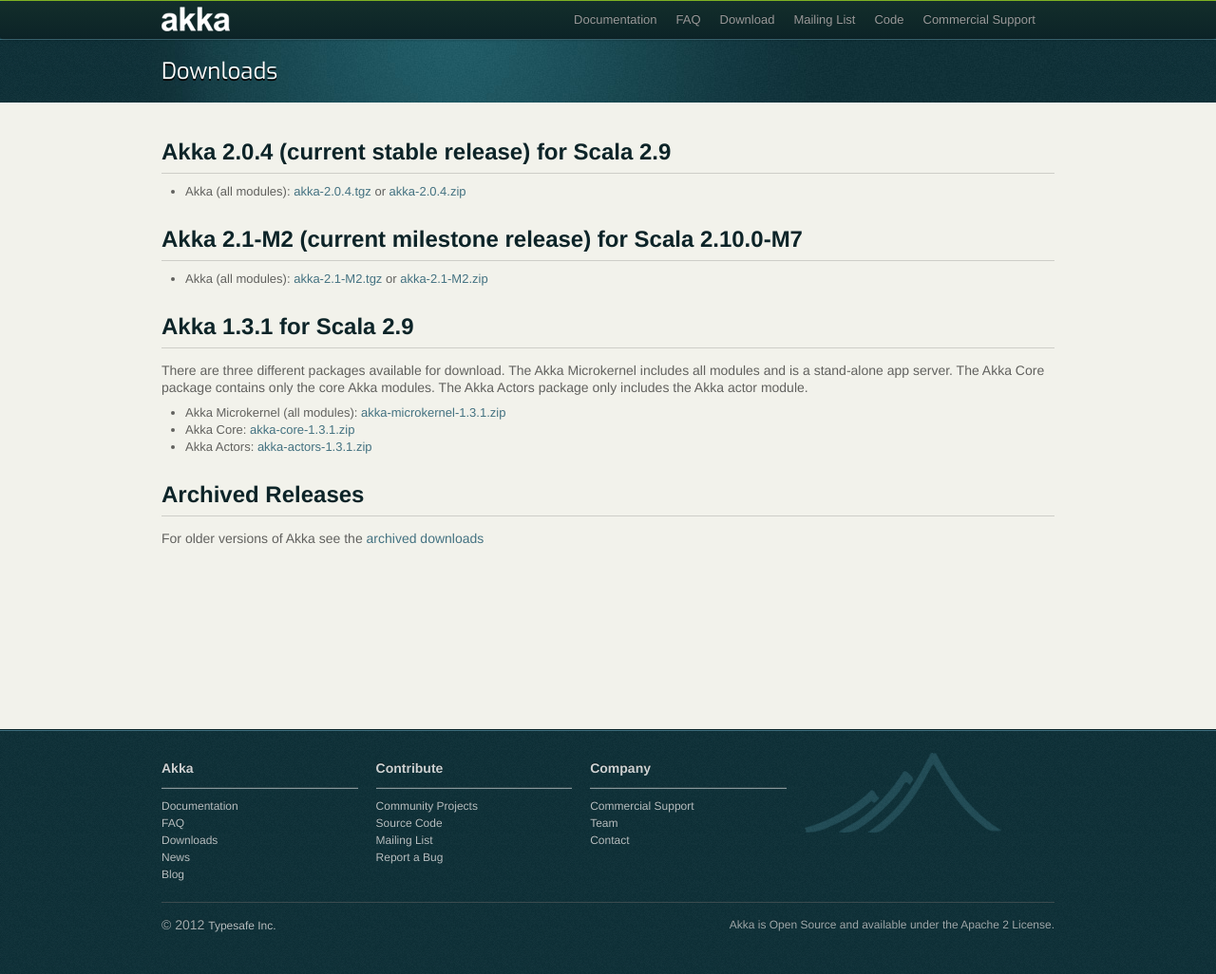
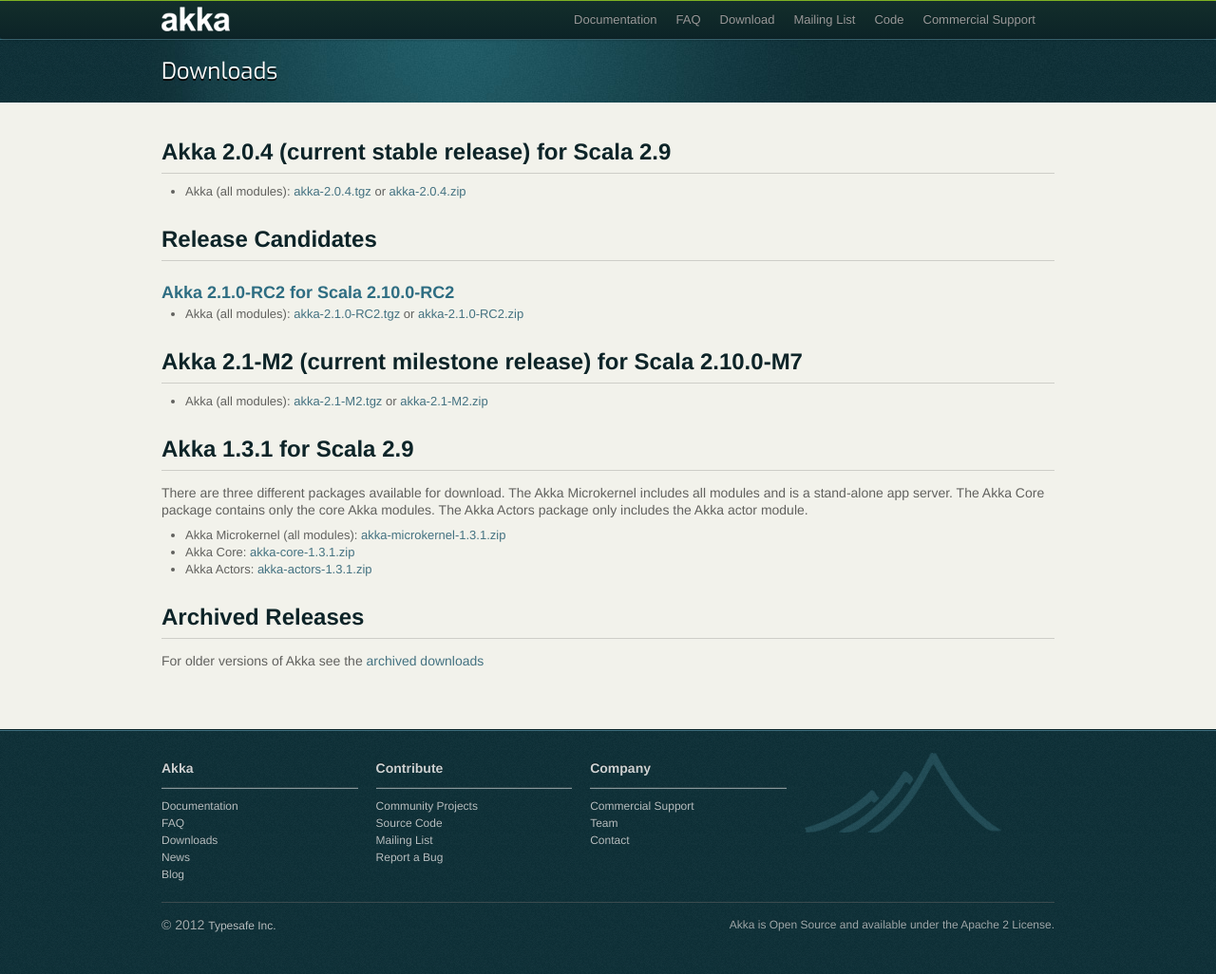
Before and after one commit to raboof/akka.github.com, a Jekyll site: the page built from downloads/index.md, in a window 1280 px wide. Shown: the whole page at 95% size. Built offline with Jekyll 4.4.1, drawn with Linux system fonts in a browser that asks for light colours.

Commit message:
Add miissing download link for RCs

```diff
--- a/downloads/index.md
+++ b/downloads/index.md
@@ -6,6 +6,13 @@
 ## Akka 2.0.4 (current stable release) for Scala 2.9
 
 * Akka (all modules): [akka-2.0.4.tgz](http://download.akka.io/downloads/akka-2.0.4.tgz) or [akka-2.0.4.zip](http://download.akka.io/downloads/akka-2.0.4.zip)
+
+
+## Release Candidates
+
+### Akka 2.1.0-RC2 for Scala 2.10.0-RC2
+
+* Akka (all modules): [akka-2.1.0-RC2.tgz](http://download.akka.io/downloads/akka-2.1.0-RC2.tgz) or [akka-2.1.0-RC2.zip](http://download.akka.io/downloads/akka-2.1.0-RC2.zip)
 
 
 ## Akka 2.1-M2 (current milestone release) for Scala 2.10.0-M7
```
